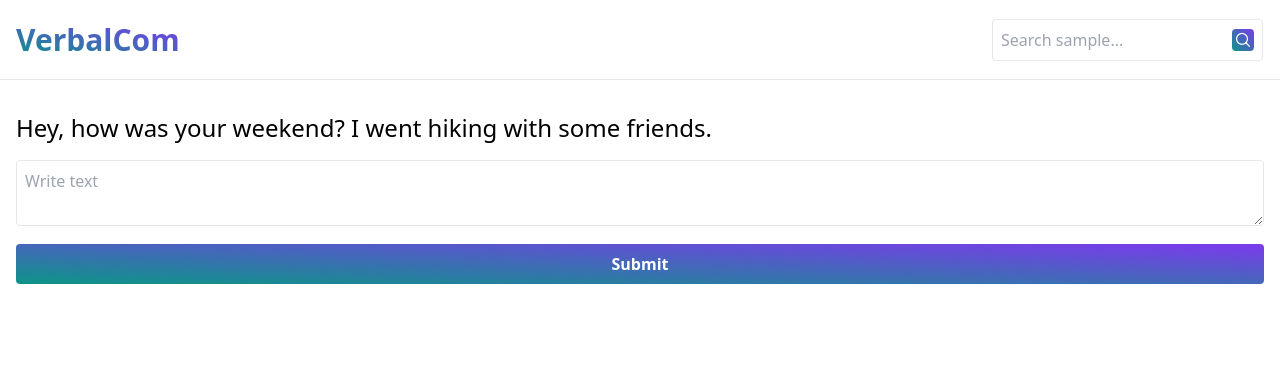
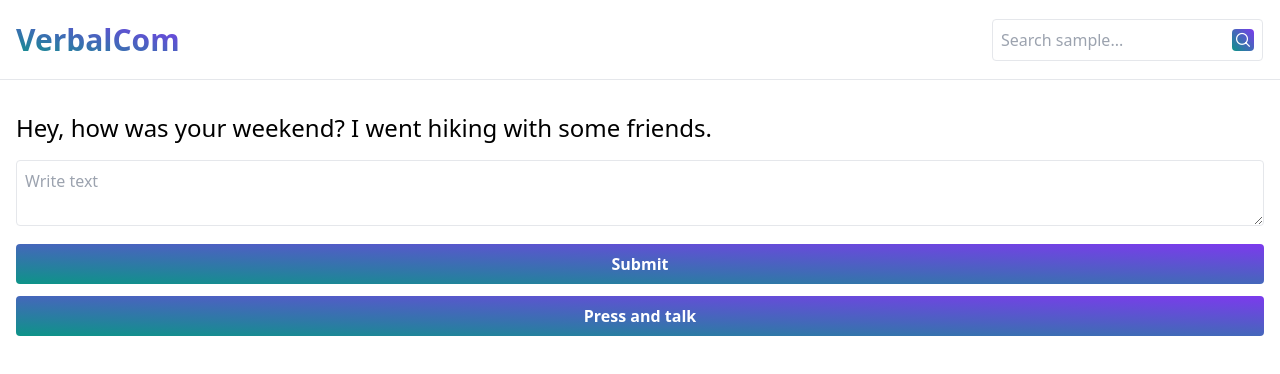
Before and after one commit to ashsajal1/verbalcom, a Vue app: page / in a window 1280 px wide. Both pictures are taken after a click on the element "Hey, how was your weekend? I went hiking with some friends.". Shown: the top 374 px of the page. Built offline with nearby package versions, Linux system fonts and the light colour scheme.

Commit message:
add: speak listener

```diff
--- a/src/pages/Practice.vue
+++ b/src/pages/Practice.vue
@@ -25,12 +25,39 @@
     }
 }
 
+import { useSpeechRecognition } from '@vueuse/core';
+
+const speech = useSpeechRecognition({
+  lang: 'en-US',
+  continuous: true,
+});
+
+const result = ref('');
+
+if (speech.isSupported.value) {
+  speech.result.value = result.value;
+}
+
+function start() {
+  speech.start();
+}
+
+function stopSpeech() {
+  speech.stop();
+}
+
+const { isListening } = speech;
+
 </script>
 
 <template>
     <div>
         <h1 @click="handleClick" class="text-2xl font-extralight py-4">{{ praciceSample.text }}</h1>
-        <textarea placeholder="Write text" class="p-2 rounded border w-full"></textarea>
+        <textarea v-model="result" placeholder="Write text" class="p-2 rounded border w-full"></textarea>
         <Button class="w-full mt-3">Submit</Button>
+        <div class="flex items-center gap-4">
+            <Button v-if="!isListening" @click="start" class="w-full mt-3">Press and talk</Button>
+            <Button v-if="isListening" @click="stopSpeech" class="w-full mt-3">Stop</Button>
+        </div>
     </div>
 </template>
```
